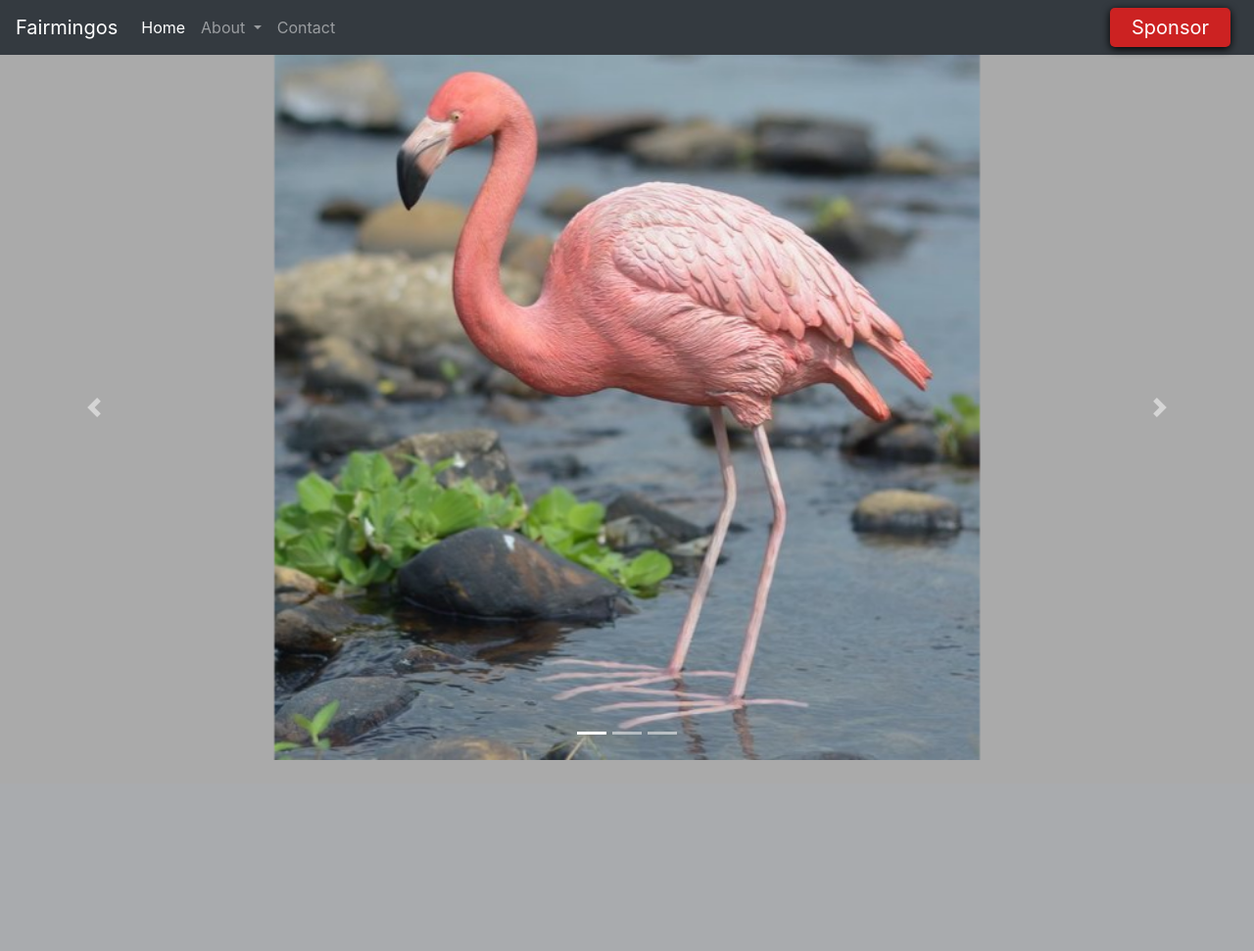
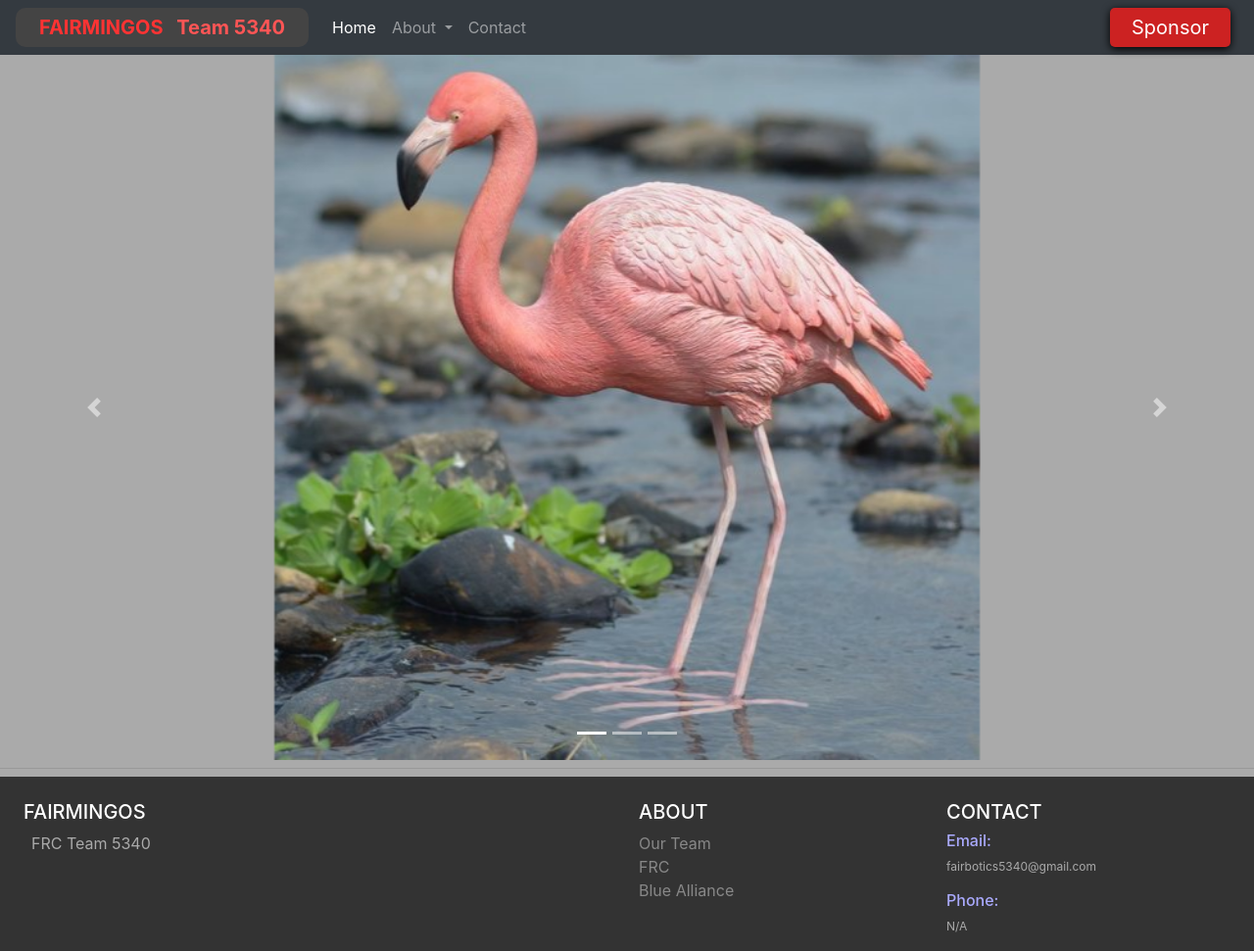
Before and after one commit to fairmingos-team/website, a Node server app: page / in a window 1280 px wide. Shown: the whole page at 98% size. Before the commit the page ends 776 px from the top, so only its background shows below. Run offline with Node 20, Linux system fonts and the light colour scheme.

Commit message:
home page working

```diff
--- a/public/index.html
+++ b/public/index.html
@@ -8,11 +8,17 @@
           href="https://stackpath.bootstrapcdn.com/bootstrap/4.3.1/css/bootstrap.min.css" integrity="sha384-ggOyR0iXCbMQv3Xipma34MD+dH/1fQ784/j6cY/iJTQUOhcWr7x9JvoRxT2MZw1T" crossorigin="anonymous">
     <link rel="stylesheet" href="styles/nav.css">
     <link rel="stylesheet" href="styles/home/carousel.css">
+    <link rel="stylesheet" href="styles/footer.css">
   </head>
   <body>
 
     <nav class="navbar navbar-expand-lg navbar-dark bg-dark">
-        <a class="navbar-brand" href="#">Fairmingos</a>
+      <div class="nav-title-container mr-3">
+        <a class="navbar-brand px-4 mr-0" href="/">
+          <span id="navbar-title" class="text-uppercase">Fairmingos</span>
+          <span id="navbar-subtitle" class="ml-2">Team 5340</span>
+        </a>
+      </div>
       <button class="navbar-toggler" type="button" data-toggle="collapse" data-target="#navbarSupportedContent" aria-controls="navbarSupportedContent" aria-expanded="false" aria-label="Toggle navigation">
         <span class="navbar-toggler-icon"></span>
       </button>
@@ -23,14 +29,14 @@
             <a class="nav-link" href="/">Home <span class="sr-only">(current)</span></a>
           </li>
           <li class="nav-item dropdown">
-              <a class="nav-link dropdown-toggle" href="/about.html" id="navbarDropdown" role="button" data-toggle="dropdown" aria-haspopup="true" aria-expanded="false">
+            <a class="nav-link dropdown-toggle" href="" id="navbarDropdown" role="button" data-toggle="dropdown" aria-haspopup="true" aria-expanded="false">
               About
             </a>
             <div class="dropdown-menu" aria-labelledby="navbarDropdown">
-                <a class="dropdown-item" href="#">Action</a>
-                <a class="dropdown-item" href="#">Another action</a>
+              <a class="dropdown-item" href="/about/team.html">Our Team</a>
+              <a class="dropdown-item" href="/about/frc.html">FRC</a>
               <div class="dropdown-divider"></div>
-                <a class="dropdown-item" href="#">Something else here</a>
+              <a class="dropdown-item" href="https://www.thebluealliance.com/team/5340">Blue Alliance</a>
             </div>
           </li>
           <li class="nav-item">
@@ -70,6 +76,49 @@
       </a>
     </div>
 
+    <hr class="w-100 my-2">
+
+    <footer class="page-footer font-small blue pt-4">
+      <div class "container-fluid text-left">
+        <div class="row pl-4 pl-md-auto w-100">
+          <div class="col-md-6 mt-md-0 mt-3">
+            <h5>FAIRMINGOS</h5>
+            <p class="ml-2">FRC Team 5340</p>
+          </div>
+          <hr class="clearfix w-100 d-md-none pb-3">
+          <div class="col-md-3 mb-md-0 mb-3">
+            <h5 class="text-uppercase">About</h5>
+
+            <ul class="list-unstyled">
+              <li>
+                <a href="/about/team.html">Our Team</a>
+              </li>
+              <li>
+                <a href="/about/frc.html">FRC</a>
+              </li>
+              <li>
+                <a href="https://www.thebluealliance.com/team/5340">Blue Alliance</a>
+              </li>
+            </ul>
+
+          </div>
+          <div id="contact" class="col-md-3 mb-md-0 mb-3">
+            <h5 class="text-uppercase">Contact</h5>
+            <ul class="list-unstyled">
+              <li>
+                <h6>Email:</h6>
+                <p>fairbotics5340@gmail.com</p>
+              </li>
+              <li>
+                <h6>Phone:</h6>
+                <p>N/A</p>
+              </li>
+            </ul>
+          </div>
+        </div>
+      </div>
+    </footer>
+
     <script src="https://code.jquery.com/jquery-3.3.1.slim.min.js" integrity="sha384-q8i/X+965DzO0rT7abK41JStQIAqVgRVzpbzo5smXKp4YfRvH+8abtTE1Pi6jizo" crossorigin="anonymous"></script>
     <script src="https://cdnjs.cloudflare.com/ajax/libs/popper.js/1.14.7/umd/popper.min.js" integrity="sha384-UO2eT0CpHqdSJQ6hJty5KVphtPhzWj9WO1clHTMGa3JDZwrnQq4sF86dIHNDz0W1" crossorigin="anonymous"></script>
     <script src="https://stackpath.bootstrapcdn.com/bootstrap/4.3.1/js/bootstrap.min.js" integrity="sha384-JjSmVgyd0p3pXB1rRibZUAYoIIy6OrQ6VrjIEaFf/nJGzIxFDsf4x0xIM+B07jRM" crossorigin="anonymous"></script>
--- /dev/null
+++ b/public/styles/footer.css
@@ -0,0 +1,28 @@
+footer {
+    background: #333;
+}
+
+footer h5 {
+    color: white;
+}
+
+footer p {
+    color: #aaa;
+}
+
+footer a {
+    color: #888;
+}
+
+footer #contact p{
+    font-size: 12px;
+}
+
+footer #contact h6 {
+    color: #aaf;
+}
+
+.text-red {
+    color: #f33;
+    font-weight: bold;
+}
--- a/public/styles/nav.css
+++ b/public/styles/nav.css
@@ -9,3 +9,24 @@ div #donate-btn a {
     color: #fff;
     font-size: 20px;
 }
+
+#navbar-title {
+    color: #f33;
+    font-weight: bold;
+}
+#navbar-subtitle {
+    color: #f55;
+    font-weight: bolder;
+}
+
+nav .nav-title-container {
+    background: #444;
+    border-radius: 10px;
+}
+nav .nav-title-container:hover {
+    background: #555;
+}
+
+nav .navbar-toggler {
+    border: none;
+}
```
Lines whose indentation alone changed are shown as unchanged.
